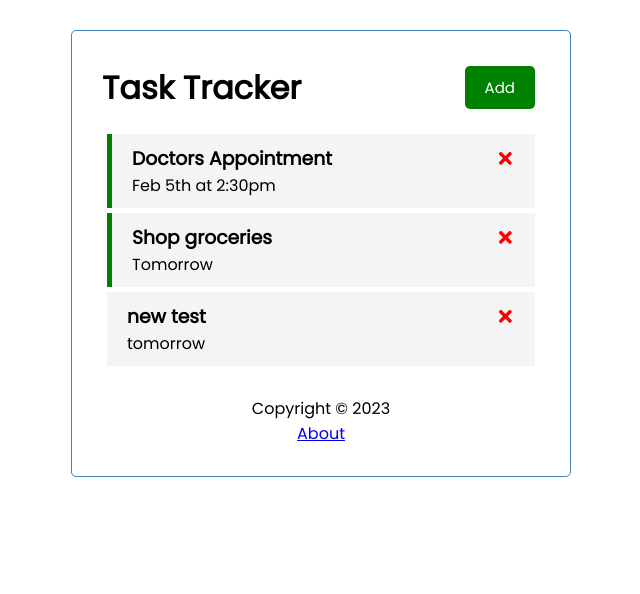
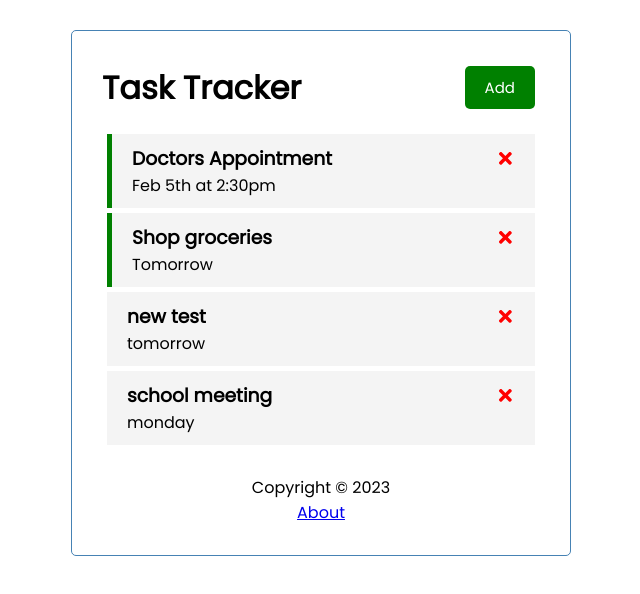
Before and after one commit to AmaPal09/react-task-tracker, a React (Create React App) app: page / in a window 1280 px wide. Shown: the top 594 px of the page, without its empty margins (319-959 px from the left). Built offline with nearby package versions, Linux system fonts and the light colour scheme; data requests are answered from the project's data file; the HTML template or start-up script is replaced by a standard one.

Commit message:
DOC: Realign

```diff
--- a/db.json
+++ b/db.json
@@ -17,6 +17,12 @@
       "day": "tomorrow",
       "reminder": false,
       "id": 3
+    },
+    {
+      "text": "school meeting",
+      "day": "monday",
+      "reminder": false,
+      "id": 4
     }
   ]
 }
--- a/src/App.js
+++ b/src/App.js
@@ -12,7 +12,6 @@ import About from './components/about/about.component';
 
 function App() {
     const [showAddTask, setShowAddTask] = useState(false);
-
     const [taskList, setTaskList] = useState([]);
 
     useEffect(()=> {
@@ -23,7 +22,6 @@ function App() {
         }
 
         getTasks();
-
     }, []);
 
     //Fetch tasks from API
@@ -107,7 +105,7 @@ function App() {
                     }
                 </Fragment>
             }></Route>
-        <Route path="/About" element={<About />}/>
+            <Route path="/About" element={<About />}/>
         </Routes>
         <Footer />
     </div>
```
